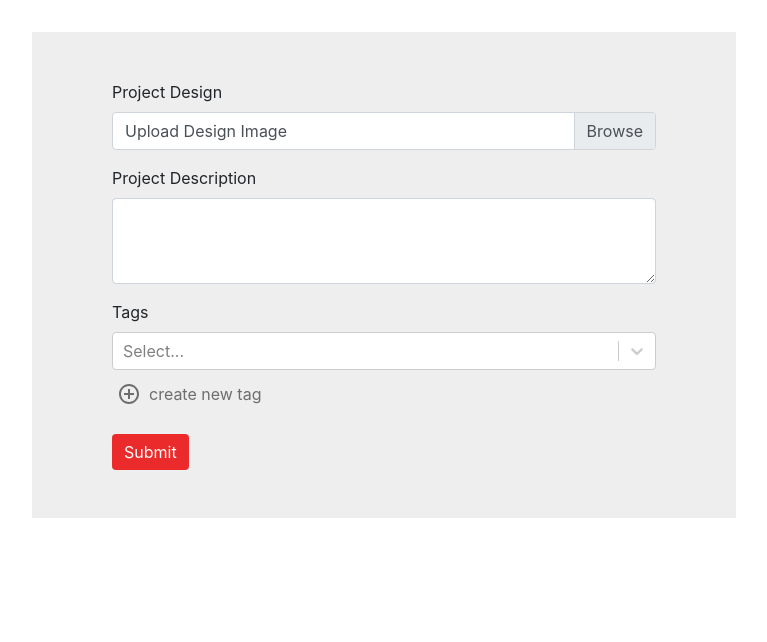
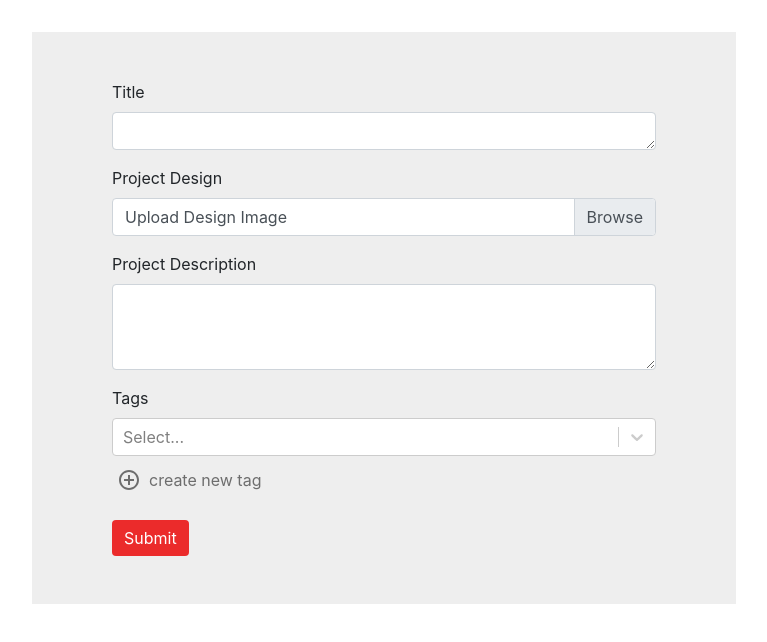
Before and after one commit to gaolinyi828/WeGroup, a React (Create React App) app in the folder frontend/wegroup/: page /post_form in a window 1280 px wide. Shown: the top 642 px of the page, without its empty margins (243-1010 px from the left). Built offline with nearby package versions, Linux system fonts and the light colour scheme; no server answers.

Commit message:
add titile

```diff
--- a/frontend/wegroup/src/components/PostForm.js
+++ b/frontend/wegroup/src/components/PostForm.js
@@ -15,6 +15,7 @@ const PostForm = () => {
         text: '',
         tagId : '',
         userId: '',
+        title: '',
     })
     const tagService = TagService.instance;
     const postService = PostService.instance;
@@ -42,6 +43,7 @@ const PostForm = () => {
 
 
     const handleOnSubmit = () => {
+        console.log(formData.title);
         postService.createPost(formData)
             .then(r => {
             if (r.status !== 200) {
@@ -51,6 +53,7 @@ const PostForm = () => {
                     img: null,
                     text: '',
                     tagId : '',
+                    title:'',
                 })
                 setFileName("Upload Design Image");
                 alert("Post Succeed!");
@@ -95,6 +98,10 @@ const PostForm = () => {
                 <Row>
                     <Col xs={{span: 4, offset: 2}}>
                         <Form style={{marginTop: '2rem', width: '44rem', padding: "3rem 5rem", backgroundColor: '#eeeeee' }}>
+                            <Form.Group controlId="postTitle">
+                                <Form.Label>Title</Form.Label>
+                                <Form.Control as="textarea" rows={1} name="title" onChange={handleOnChange} value={formData.title}/>
+                            </Form.Group>
                             <Form.Group>
                             <Form.Label>Project Design</Form.Label>
                                 <Form.File custom id="postImage">
--- a/frontend/wegroup/src/services/PostService.js
+++ b/frontend/wegroup/src/services/PostService.js
@@ -24,6 +24,7 @@ class PostService {
         if (post.comments) data.append('comments', post.comments);
         if (post.interested) data.append('interested', post.interested);
         if (post.userId) data.append('userId', post.userId);
+        if (post.title) data.append('title', post.title);
         return fetch(`${POST_API_URL}`, {
             body: data,
             method: 'POST'
```
Also changed, not shown: frontend/wegroup/src/components/CreateTeamForm.js (added).
